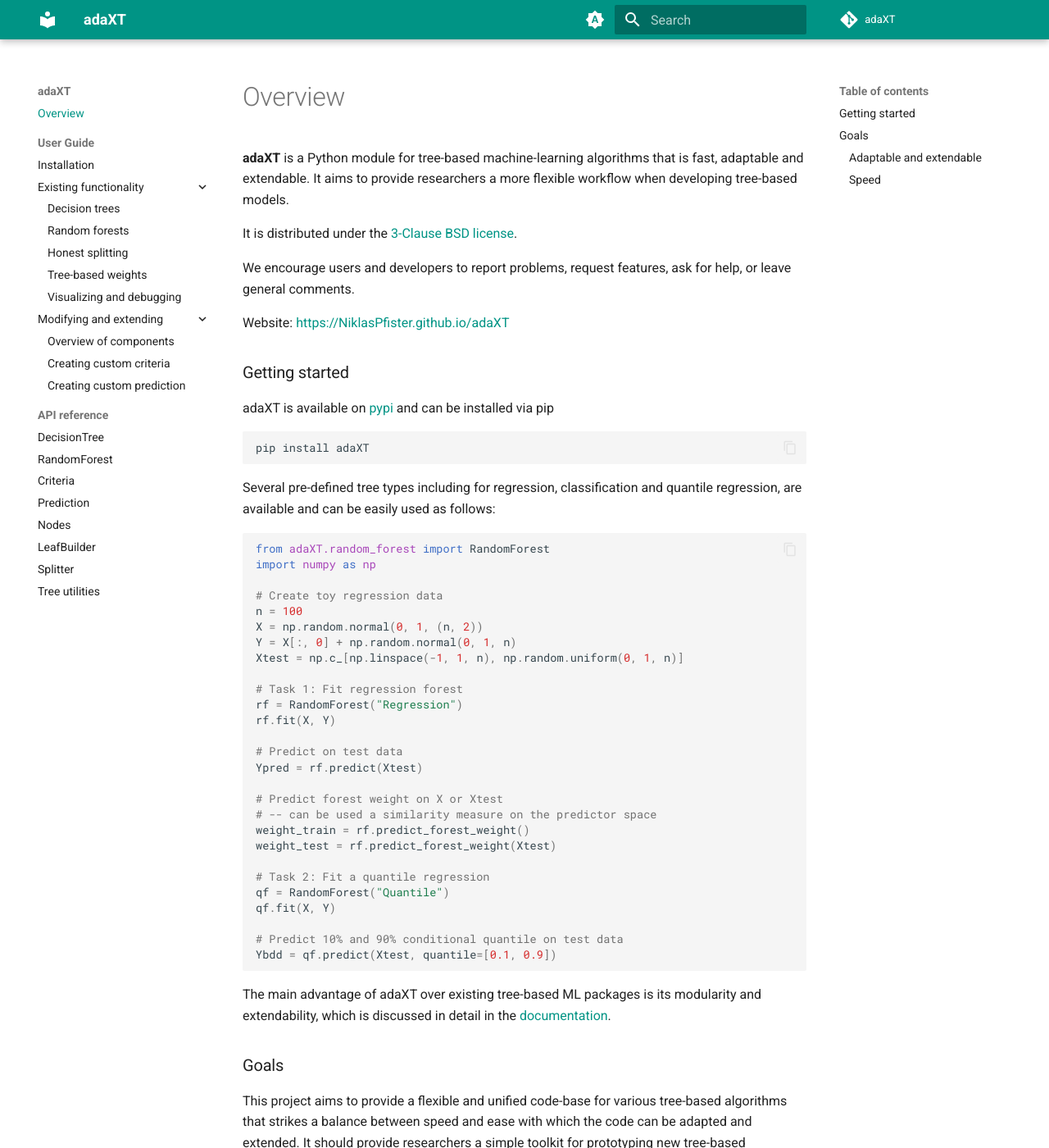
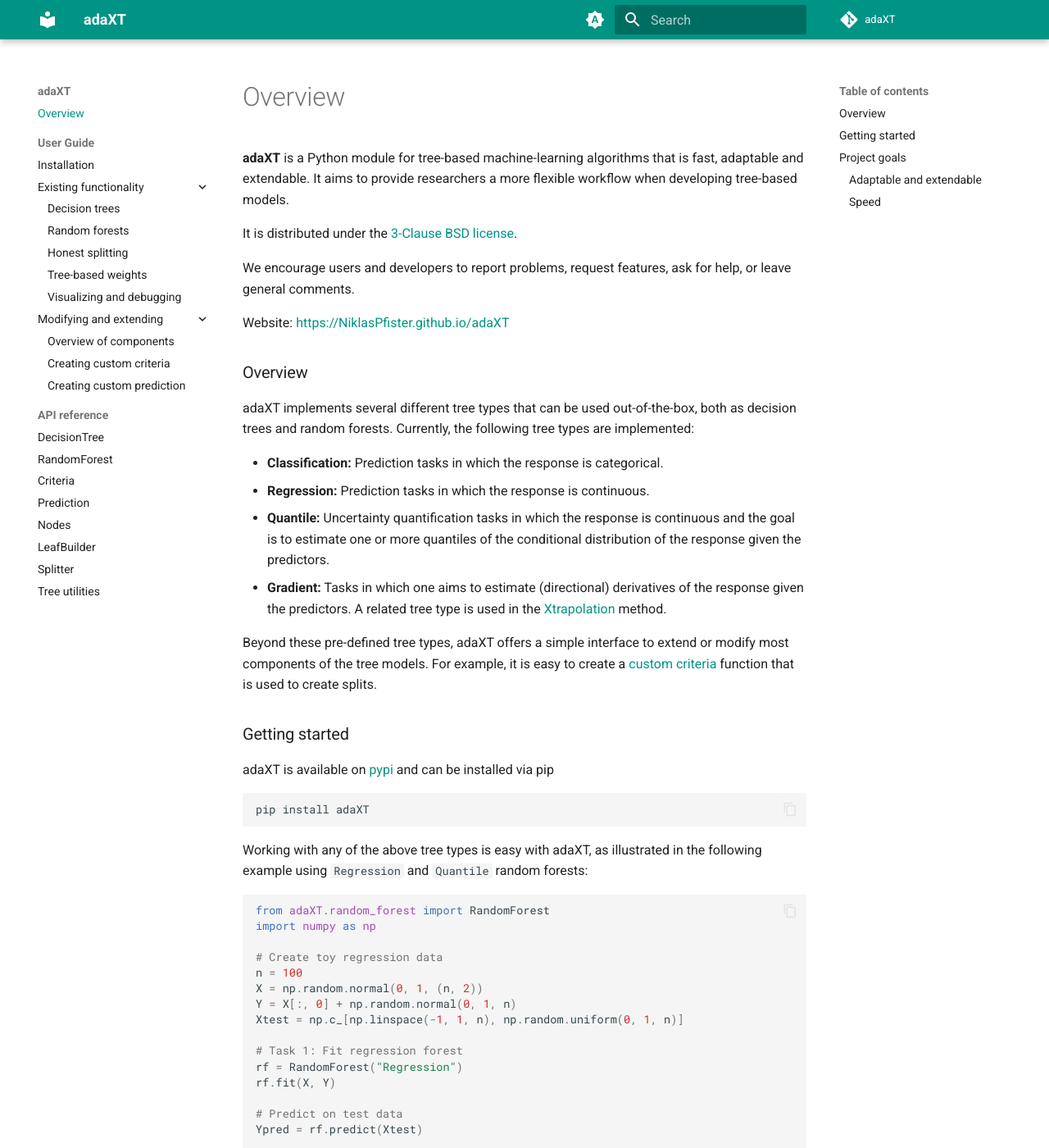
Before and after one commit to NiklasPfister/adaXT, an MkDocs documentation site: the page built from docs/index.md, in a window 1280 px wide and 1400 px high. Shown: the whole window at 82% size. Built offline with MkDocs 1.6.1 and Material for MkDocs 9.7.7, drawn with Linux system fonts in a browser that asks for light colours; comment, search, counter and statistics services are not loaded.

````diff
--- a/README.md
+++ b/README.md
@@ -13,6 +13,27 @@ help, or leave general comments.
 Website:
 [https://NiklasPfister.github.io/adaXT](https://NiklasPfister.github.io/adaXT)
 
+### Overview
+
+adaXT implements several different tree types that can be used out-of-the-box,
+both as decision trees and random forests. Currently, the following tree types
+are implemented:
+
+- **Classification:** Prediction tasks in which the response is categorical.
+- **Regression:** Prediction tasks in which the response is continuous.
+- **Quantile:** Uncertainty quantification tasks in which the response is
+  continuous and the goal is to estimate one or more quantiles of the
+  conditional distribution of the response given the predictors.
+- **Gradient:** Tasks in which one aims to estimate (directional) derivatives of
+  the response given the predictors. A related tree type is used in the
+  [Xtrapolation](https://github.com/NiklasPfister/ExtrapolationAware-Inference)
+  method.
+
+Beyond these pre-defined tree types, adaXT offers a simple interface to extend
+or modify most components of the tree models. For example, it is easy to create
+a [custom criteria](/docs/user_guide/creatingCriteria.md) function that is used
+to create splits.
+
 ### Getting started
 
 adaXT is available on [pypi](https://pypi.org/project/adaXT) and can be
@@ -22,8 +43,8 @@ installed via pip
 pip install adaXT
 ```
 
-Several pre-defined tree types including for regression, classification and
-quantile regression, are available and can be easily used as follows:
+Working with any of the above tree types is easy with adaXT, as illustrated in
+the following example using `Regression` and `Quantile` random forests:
 
 ```python
 from adaXT.random_forest import RandomForest
@@ -59,7 +80,7 @@ The main advantage of adaXT over existing tree-based ML packages is its
 modularity and extendability, which is discussed in detail in the
 [documentation](https://NiklasPfister.github.io/adaXT).
 
-### Goals
+### Project goals
 
 This project aims to provide a flexible and unified code-base for various
 tree-based algorithms that strikes a balance between speed and ease with which
````
Also changed, not shown: docs/assets/examples/creating_custom_criteria/example_usage.py (renamed from docs/assets/examples/linear_regression/test.py, +8 -5 lines), docs/user_guide/creatingCriteria.md (+46 -49 lines), 2 other files.
